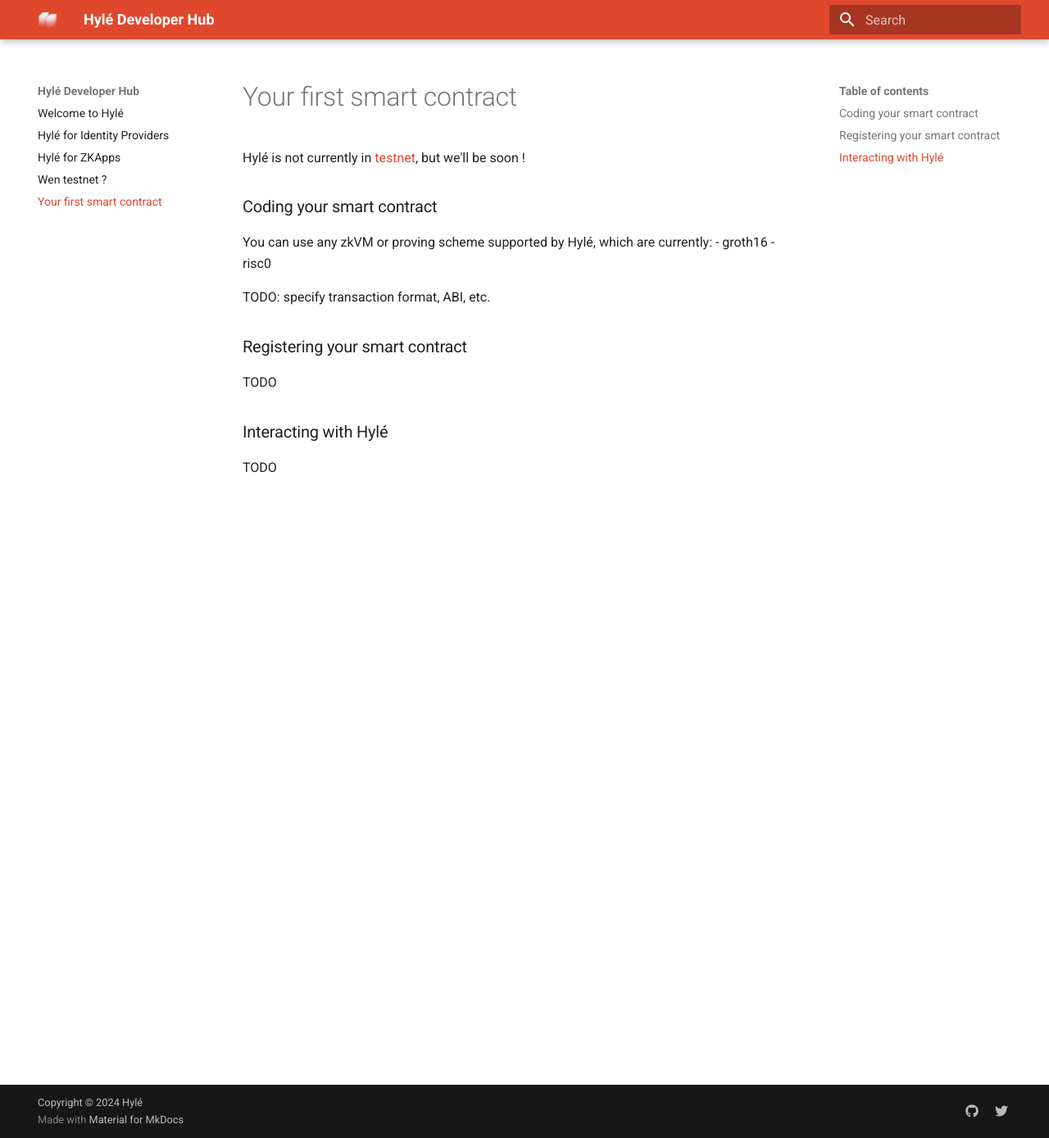
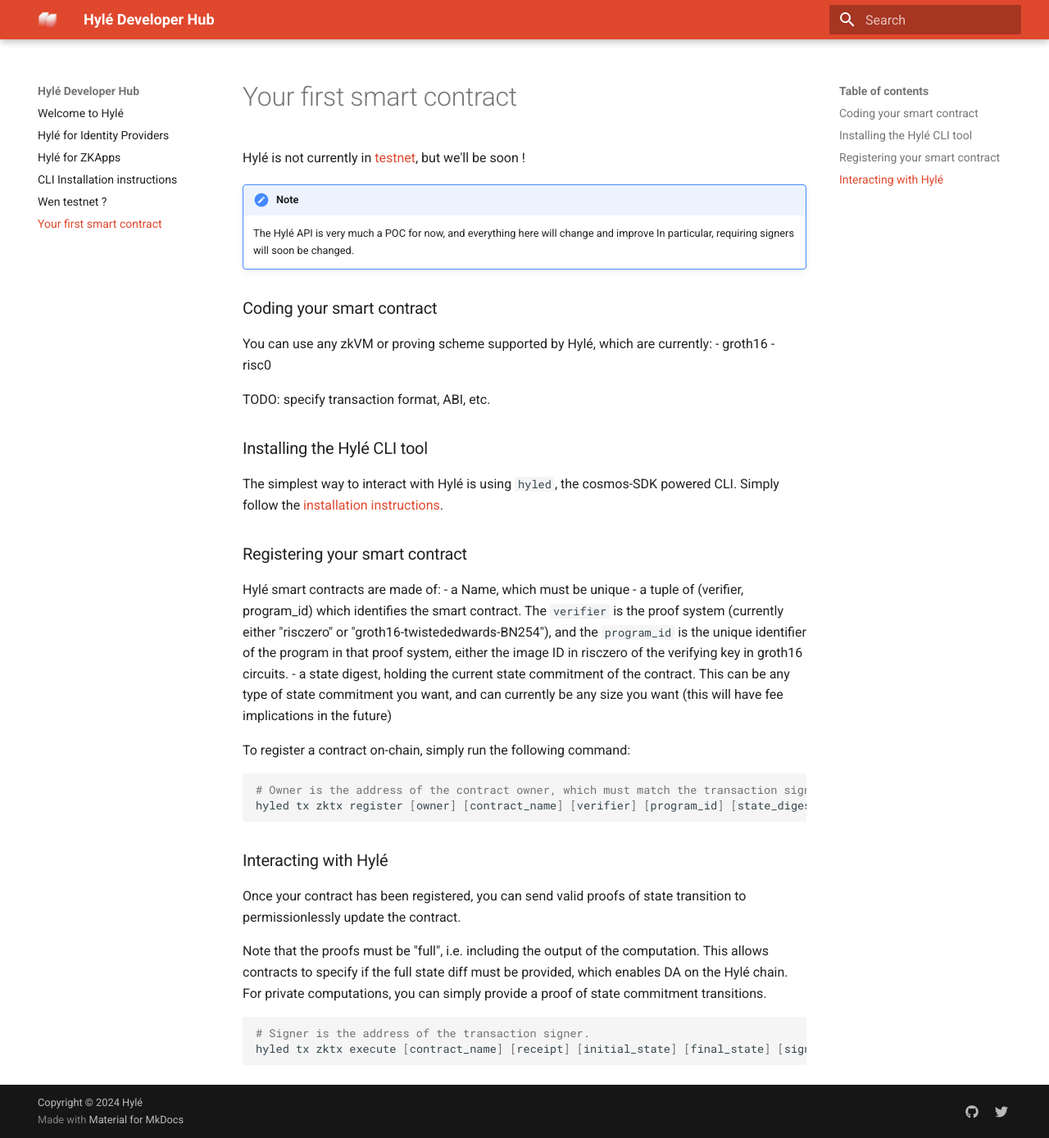
Before and after one commit to Hyle-org/devhub-hyle, an MkDocs documentation site: the page built from docs/your-first-smart-contract.md, in a window 1280 px wide and 1389 px high. Shown: the whole window at 82% size. Built offline with MkDocs 1.6.1 and Material for MkDocs 9.7.7, drawn with Linux system fonts in a browser that asks for light colours.

Commit message:
Expand smart contract documentation

````diff
--- a/docs/your-first-smart-contract.md
+++ b/docs/your-first-smart-contract.md
@@ -1,6 +1,10 @@
 # Your first smart contract
 
 Hylé is not currently in [testnet](testnet.md), but we'll be soon !
+
+!!! note
+    The Hylé API is very much a POC for now, and everything here will change and improve
+    In particular, requiring signers will soon be changed.
 
 ### Coding your smart contract
 
@@ -10,10 +14,34 @@
 
 TODO: specify transaction format, ABI, etc.
 
+### Installing the Hylé CLI tool
+
+The simplest way to interact with Hylé is using `hyled`, the cosmos-SDK powered CLI.
+Simply follow the [installation instructions](hyled-install-instructions.md).
+
 ### Registering your smart contract
 
-TODO
+Hylé smart contracts are made of:
+- a Name, which must be unique
+- a tuple of (verifier, program_id) which identifies the smart contract. The `verifier` is the proof system (currently either "risczero" or "groth16-twistededwards-BN254"), and the `program_id` is the unique identifier of the program in that proof system, either the image ID in risczero of the verifying key in groth16 circuits.
+- a state digest, holding the current state commitment of the contract. This can be any type of state commitment you want, and can currently be any size you want (this will have fee implications in the future)
+
+To register a contract on-chain, simply run the following command:
+
+```bash
+# Owner is the address of the contract owner, which must match the transaction signer for now.
+hyled tx zktx register [owner] [contract_name] [verifier] [program_id] [state_digest]
+```
 
 ### Interacting with Hylé
 
-TODO
+Once your contract has been registered, you can send valid proofs of state transition to permissionlessly update the contract.
+
+Note that the proofs must be "full", i.e. including the output of the computation.
+This allows contracts to specify if the full state diff must be provided, which enables DA on the Hylé chain.
+For private computations, you can simply provide a proof of state commitment transitions.
+
+```bash
+# Signer is the address of the transaction signer.
+hyled tx zktx execute [contract_name] [receipt] [initial_state] [final_state] [signer]
+```
````
Also changed, not shown: docs/hyled-install-instructions.md (added, +20 -0 lines), 2 other files.
